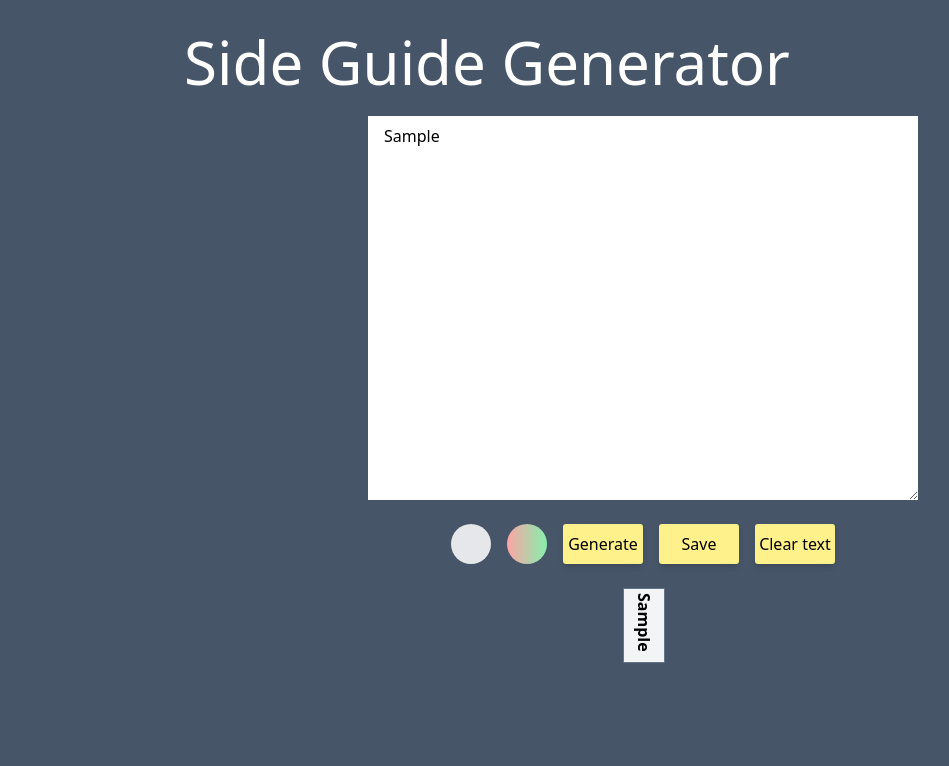
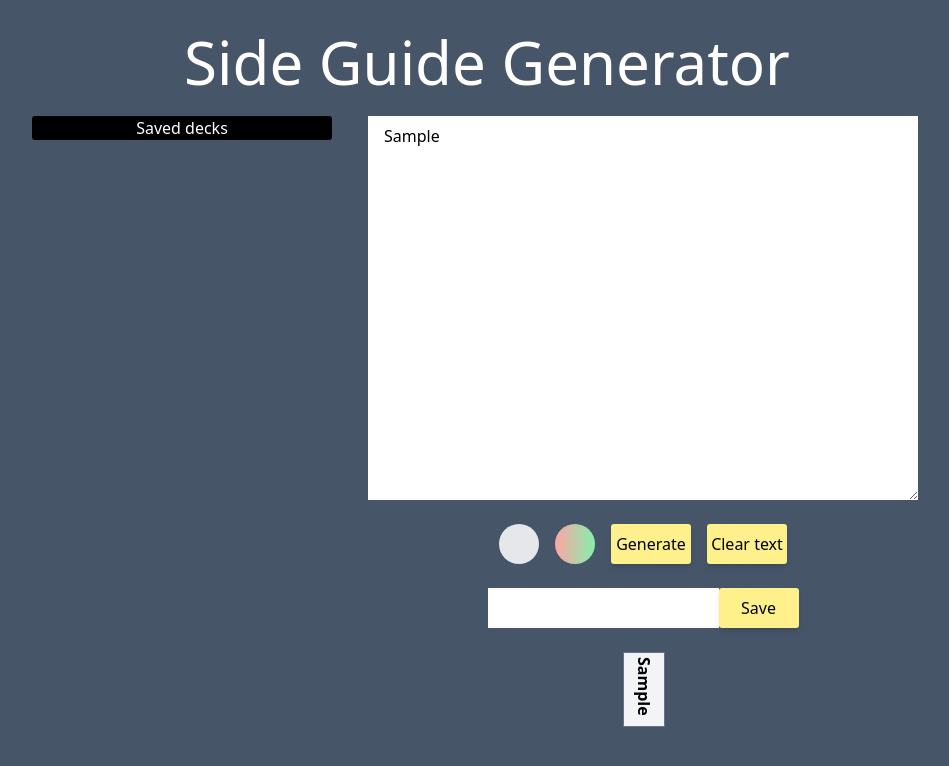
Before and after one commit to TigreDev/sideguidegenerator, a React (Create React App) app: page / in a window 1280 px wide. Both pictures are taken after typing "Sample" into the empty fields and a click on the button "Generate". Shown: the top 766 px of the page, without its empty margins (153-1102 px from the left). Built offline with nearby package versions, Linux system fonts and the light colour scheme.

Commit message:
added errors and saved decks

```diff
--- a/src/App.tsx
+++ b/src/App.tsx
@@ -1,13 +1,15 @@
 import { StoredGuidesContextProvider } from "./components/StoredGuidesContext/StoredGuidesContextProvider";
 import Home from "./components/Home/Home";
+import { ToastContainer } from 'react-toastify';
+import 'react-toastify/dist/ReactToastify.css';
 
 
 function App() {
 
   return (
     <StoredGuidesContextProvider>
-
       <Home />
+      <ToastContainer closeOnClick />
     </StoredGuidesContextProvider>
   );
 }
--- a/src/components/Home/GeneratorForm.tsx
+++ b/src/components/Home/GeneratorForm.tsx
@@ -1,18 +1,10 @@
 import { MatchupTable } from "../../MatchupTable";
 import { useGeneratorForm } from "../../hooks/useGeneratorForm";
 import { placeholderText } from "../../utils/const";
-import { useStoredGuidesContext } from "../StoredGuidesContext/useStoredGuidesContext";
+import { SaveDeckForm } from "../SaveDeckForm/SaveDeckForm";
 
 function GeneratorForm() {
     const { guideText, handleChange, setColorSchema, generateOutput, setGuideText, colorSchema, guideOutput } = useGeneratorForm();
-    const { addOrUpdateGuide } = useStoredGuidesContext();
-
-    const handleSave = () => {
-        addOrUpdateGuide({
-            info: guideText,
-            name: 'test'
-        })
-    }
 
     return (
         <div className="flex flex-col items-center px-6  gap-6 ">
@@ -21,9 +13,9 @@ function GeneratorForm() {
                 <button className="bg-gray-200 rounded-full min-w-10 min-h-10 hover:bg-gray-300 " onClick={() => setColorSchema("grays")} />
                 <button className="bg-gradient-to-r from-red-300 to-green-300 rounded-full min-w-10 min-h-10 hover:bg-gradient-to-r hover:from-red-400 hover:to-green-400" onClick={() => setColorSchema("default")} />
                 <button className=" w-20 py-2 shadow-md bg-yellow-200 rounded-[3px]" onClick={generateOutput}>Generate</button>
-                <button className=" w-20 py-2 shadow-md bg-yellow-200 rounded-[3px]" onClick={handleSave}>Save</button>
                 <button className=" w-20 py-2 shadow-md bg-yellow-200 rounded-[3px]" onClick={() => setGuideText("")}>Clear text</button>
             </div>
+            {guideOutput && <SaveDeckForm guide={guideText} />}
             {guideOutput && <MatchupTable matchups={guideOutput} colorSchema={colorSchema} />}
         </div>
     );
--- a/src/components/Home/Home.tsx
+++ b/src/components/Home/Home.tsx
@@ -2,29 +2,33 @@ import GeneratorForm from "./GeneratorForm";
 import { useStoredGuidesContext } from '../StoredGuidesContext/useStoredGuidesContext';
 
 function Home() {
-    const { storedGuides, removeGuide } = useStoredGuidesContext()
+    const { storedGuides, removeGuide, setCurrentGuide } = useStoredGuidesContext()
     console.log(storedGuides);
 
     return (
-        <div className="min-h-screen bg-slate-600 flex flex-col items-center px-6 py-8 gap-6 ">
+        <div className="min-h-screen relative bg-slate-600 flex flex-col items-center px-6 py-8 gap-6 ">
             <div className=" text-3xl md:text-6xl text-white font-extralight ">
                 Side Guide Generator
             </div>
             <div className="flex flex-col md:flex-row gap-3">
-                <div className="w-full md:w-[300px] h-8 flex flex-row">
+                <div className="flex flex-col h-auto gap-3">
+                    <div className="bg-black text-bold w-full rounded-[3px] text-white text-center">
+                        Saved decks
+                    </div>
+                    <div className="w-full md:w-[300px] flex flex-row gap-3">
                         {storedGuides.map((guide) => (
                             <>
-                            <button className={` bg-orange-600 text-white font-bold w-full mx-3 `} key={guide.name} onClick={() => console.log(guide.info)}>
+                                <button className="w-full bg-yellow-200 rounded-[3px]" key={guide.name} onClick={() => setCurrentGuide(guide)}>
                                     {guide.name}
                                 </button>
-                            <button className="bg-red-500 text-white font-bold px-2" onClick={() => removeGuide(guide.name)}>X</button>
+                                <button className="bg-red-500 px-3 rounded-[3px]" onClick={() => removeGuide(guide.name)}>X</button>
                             </>
                         ))}
                     </div>
-
-
+                </div>
                 <GeneratorForm />
             </div>
+
         </div>
     );
 }
--- /dev/null
+++ b/src/components/SaveDeckForm/SaveDeckForm.tsx
@@ -0,0 +1,28 @@
+import { ChangeEvent, useState } from "react";
+import { useStoredGuidesContext } from "../StoredGuidesContext/useStoredGuidesContext";
+
+export const SaveDeckForm = ({ guide }: { guide: string }) => {
+    const [deckName, setDeckName] = useState<string>("");
+    const { addOrUpdateGuide, showError } = useStoredGuidesContext();
+
+    const handleSave = () => {
+        if (deckName === "") {
+            return showError('Name should not be empty')
+        }
+
+        addOrUpdateGuide({
+            info: guide,
+            name: deckName
+        })
+    }
+
+    const handleChange = (e: ChangeEvent<HTMLInputElement>) => {
+        setDeckName(e.target.value)
+    }
+
+    return (<div className="flex flex-row">
+        <input type="text" value={deckName} onChange={handleChange} />
+        <button className=" w-20 py-2 shadow-md bg-yellow-200 rounded-[3px]" onClick={handleSave}>Save</button>
+
+    </div>)
+}
--- a/src/components/StoredGuidesContext/StoredGuidesContextProvider.tsx
+++ b/src/components/StoredGuidesContext/StoredGuidesContextProvider.tsx
@@ -1,4 +1,5 @@
 import { ReactNode, createContext, useEffect, useState } from "react";
+import { toast } from 'react-toastify';
 
 
 export type StoredGuidesType = {
@@ -10,10 +11,12 @@ export type StoredGuidesContextType = {
     storedGuides: StoredGuidesType[],
     addOrUpdateGuide: (guide: StoredGuidesType) => void,
     removeGuide: (name: string) => void,
-    getGuideByName: (name: string) => void,
+    getGuideByName: (name: string) => StoredGuidesType | void,
     error: string | null,
     showError: (error: string) => void;
     removeError: () => void;
+    currentGuide: StoredGuidesType | null;
+    setCurrentGuide: (guide: StoredGuidesType | null) => void
 }
 
 export const StoredGuidesContext = createContext<StoredGuidesContextType | null>(null)
@@ -22,7 +25,11 @@ const findGuideByName = (guideName: string, storedGuides: StoredGuidesType[]) =>
 
 export const StoredGuidesContextProvider = ({ children }: { children: ReactNode }) => {
     const [error, setError] = useState<string | null>(null)
-    const [storedGuides, setStoredGuides] = useState<StoredGuidesType[]>([]);
+    const [storedGuides, setStoredGuides] = useState<StoredGuidesType[]>(
+        JSON.parse(localStorage.getItem("storedGuides") || "[]")
+    );
+    const [currentGuide, setCurrentGuide] = useState<StoredGuidesType | null>(null);
+
 
     const addOrUpdateGuide = (guide: StoredGuidesType) => {
         const existGuide = findGuideByName(guide.name, storedGuides);
@@ -55,6 +62,17 @@ export const StoredGuidesContextProvider = ({ children }: { children: ReactNode
         localStorage.setItem("storedGuides", JSON.stringify(storedGuides));
     }, [storedGuides]);
 
+    useEffect(() => {
+        console.log(error);
+        if (!error) {
+            return;
+        }
+
+        toast(error, {
+            onClose: removeError
+        });
+    }, [error]);
+
     return (
         <StoredGuidesContext.Provider value={{
             storedGuides,
@@ -63,7 +81,9 @@ export const StoredGuidesContextProvider = ({ children }: { children: ReactNode
             getGuideByName,
             error,
             showError,
-            removeError
+            removeError,
+            currentGuide,
+            setCurrentGuide,
         }}>
             {children}
         </StoredGuidesContext.Provider>
--- a/src/hooks/useGeneratorForm.ts
+++ b/src/hooks/useGeneratorForm.ts
@@ -1,10 +1,21 @@
-import { ChangeEvent, useState } from "react";
+import { ChangeEvent, useEffect, useState } from "react";
 import { Matchup, getMatchups } from "../utils/tablegenerator";
+import { useStoredGuidesContext } from "../components/StoredGuidesContext/useStoredGuidesContext";
 
 export const useGeneratorForm = () => {
     const [guideOutput, setGuideOutput] = useState<Matchup[]>();
     const [guideText, setGuideText] = useState("");
     const [colorSchema, setColorSchema] = useState("default");
+    const { currentGuide, setCurrentGuide } = useStoredGuidesContext()
+
+    useEffect(() => {
+        if (!currentGuide) {
+            return;
+        }
+        setGuideText(currentGuide.info)
+        setCurrentGuide(null);
+
+    }, [currentGuide]);
 
     const generateOutput = () => {
         if (guideText === "") {
@@ -18,6 +29,7 @@ export const useGeneratorForm = () => {
     const handleChange = (e: ChangeEvent<HTMLTextAreaElement>) => {
         setGuideText(e.target.value)
     }
+
     return {
         guideText,
         setGuideText,
--- /dev/null
+++ b/src/utils/randomColor.ts
@@ -0,0 +1,15 @@
+export function getRandomColor() {
+    const colors = [
+        'red',
+        'yellow',
+        'green',
+        'blue',
+        'indigo',
+        'purple',
+        'pink',
+        'gray',
+    ];
+
+    const randomIndex = Math.floor(Math.random() * colors.length);
+    return colors[randomIndex];
+}
```
Also changed, not shown: package.json (+6 -5 lines), 1 other file (tests, documents, lock files or other folders). Lines whose indentation alone changed are shown as unchanged.
